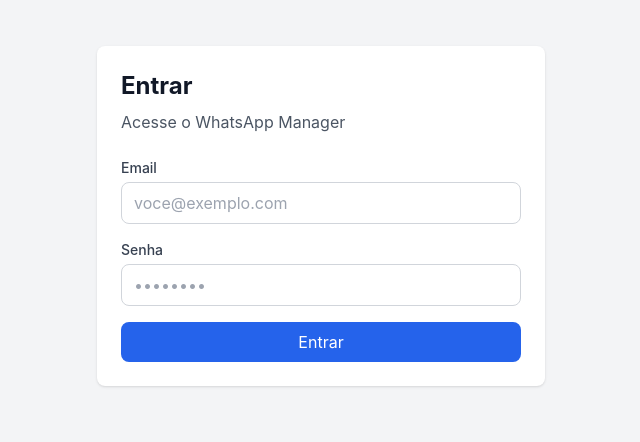
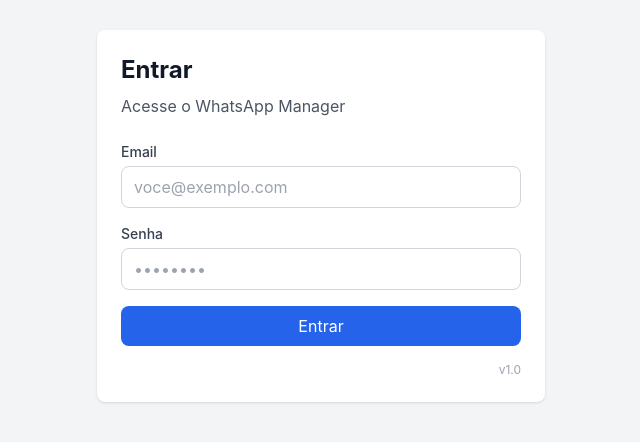
Before and after one commit to AntonioFerrao-hub/Agnus_Ajustar_Intancias, a React (Vite) app: page /login in a window 1280 px wide. Shown: the part 184-626 px from the top of the page, without its empty margins (319-959 px from the left). Built offline with nearby package versions, Linux system fonts and the light colour scheme.

Commit message:
chore(ui): adicionar ícone/indicador de versão v1.0 no login

```diff
--- a/src/pages/Login.tsx
+++ b/src/pages/Login.tsx
@@ -26,7 +26,7 @@
 
   return (
     <div className="min-h-screen flex items-center justify-center bg-gray-100 p-4">
-      <div className="bg-white w-full max-w-md rounded-lg shadow p-6">
+      <div className="bg-white w-full max-w-md rounded-lg shadow p-6" data-version="v1.0">
         <h2 className="text-2xl font-bold text-gray-900 mb-2">Entrar</h2>
         <p className="text-gray-600 mb-6">Acesse o WhatsApp Manager</p>
 
@@ -67,6 +67,7 @@
             {isLoading ? 'Entrando...' : 'Entrar'}
           </button>
         </form>
+        <div className="mt-4 text-xs text-gray-400 text-right">v1.0</div>
       </div>
     </div>
   );
```
